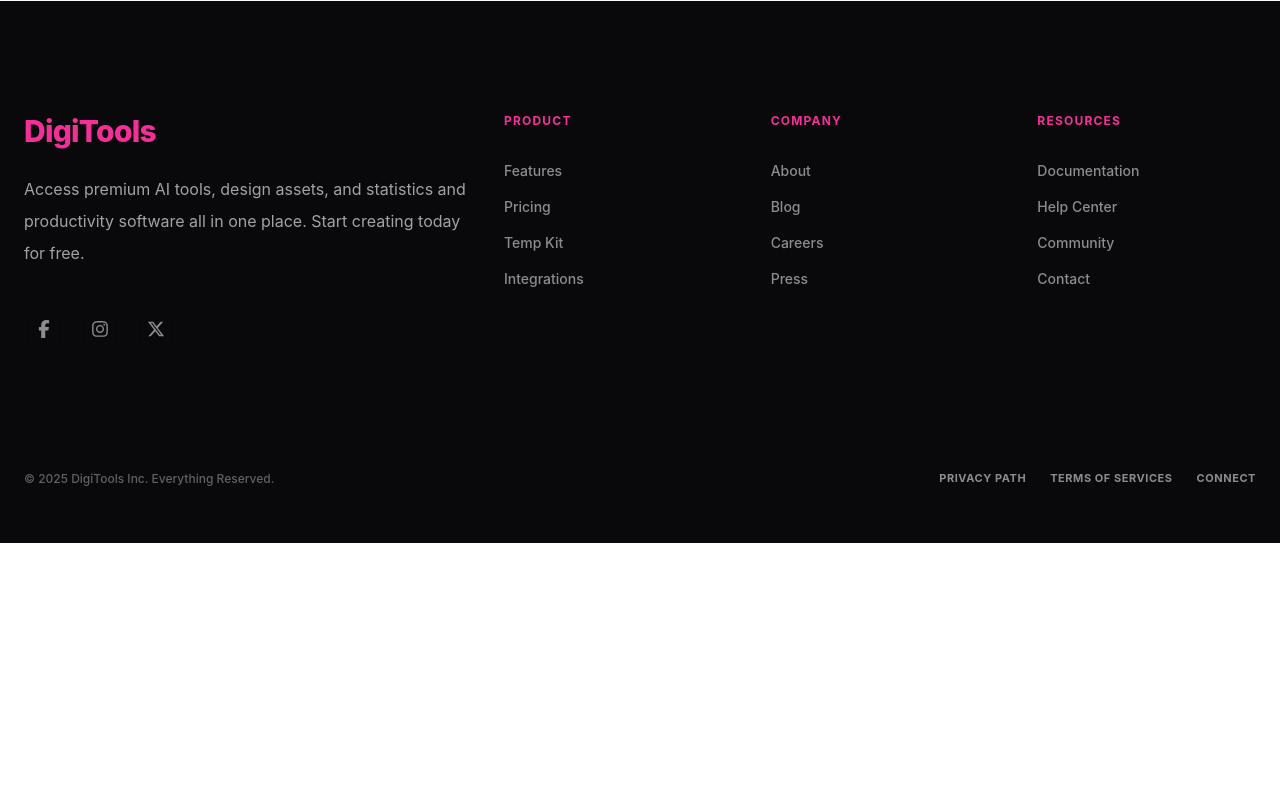
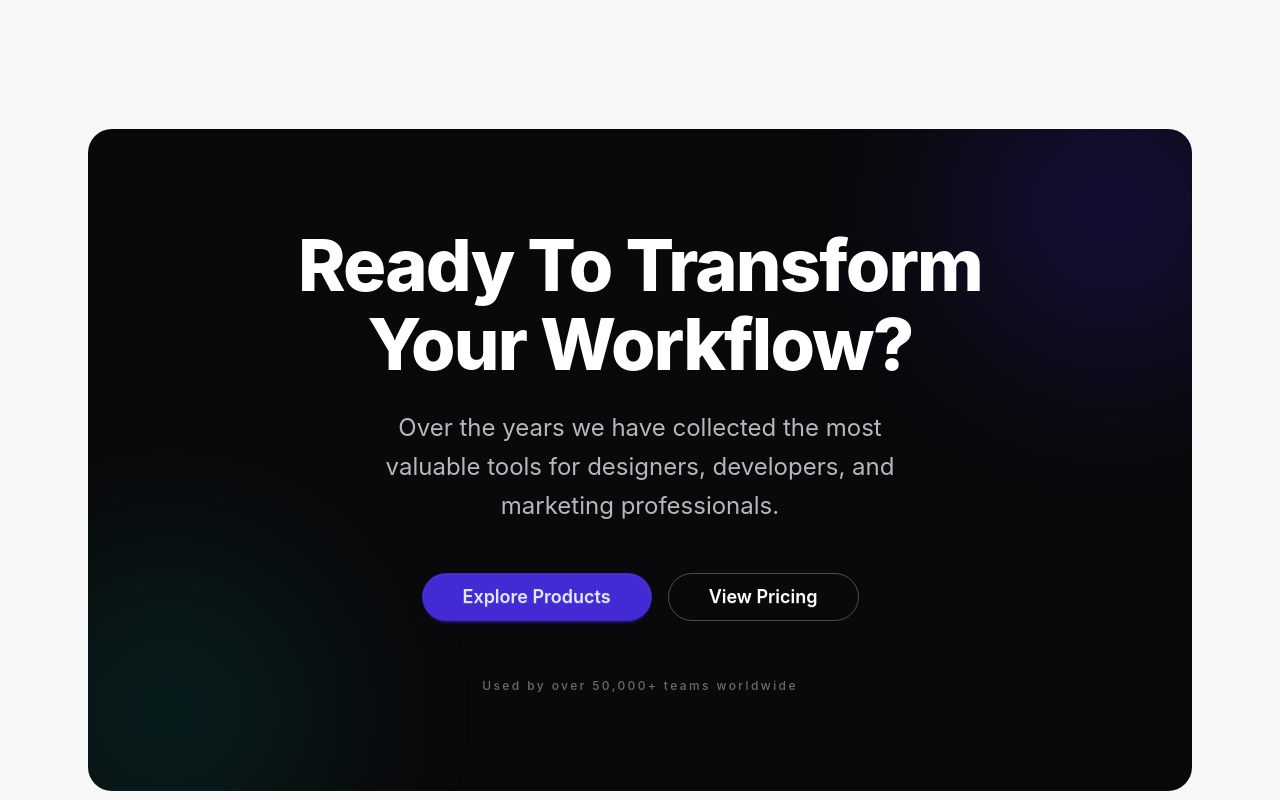
Before and after one commit to sadatrahman3/B13-A6-DigiTools-Platform, a React (Vite) app: page / in a window 1280 px wide. Shown: the part 5520-6320 px from the top of the page. Before the commit the page ends 6063 px from the top, so only its background shows below. Built offline with nearby package versions, Linux system fonts and the light colour scheme.

Commit message:
add CTA section and complete Footer integration

```diff
--- a/src/App.jsx
+++ b/src/App.jsx
@@ -8,6 +8,7 @@ import Stats from './components/Stats';
 import Tools from './components/Tools';
 import Steps from './components/Steps';
 import Pricing from './components/Pricing';
+import CTA from './components/CTA';
 import Footer from './components/Footer';
 
 export default function App() {
@@ -41,7 +42,7 @@ export default function App() {
   };
 
   return (
-    <div className="min-h-screen bg-base-100">
+    <div className="min-h-screen bg-base-100 selection:bg-primary/20">
       <ToastContainer position="bottom-right" autoClose={2000} />
 
       <Navbar cartCount={cart.length} onCartClick={handleCartClick} />
@@ -57,9 +58,9 @@ export default function App() {
           activeTab={activeTab}
           setActiveTab={setActiveTab}
         />
-        {/* New sections added below */}
         <Steps />
         <Pricing />
+        <CTA />
       </main>
 
       <Footer />
--- a/src/components/CTA.jsx
+++ b/src/components/CTA.jsx
@@ -0,0 +1,37 @@
+
+const WorkFlowCTA = () => {
+  return (
+    <section className="bg-base-200 py-16 sm:py-24 lg:py-32">
+      <div className="max-w-6xl mx-auto px-6">
+        <div className="relative z-0 overflow-hidden rounded-2xl md:rounded-3xl bg-neutral p-8 sm:p-16 md:p-24 text-center ring-1 ring-white/10 shadow-inner">
+
+          <div className="absolute -right-20 -top-20 h-80 w-80 rounded-full bg-primary/20 blur-[80px] pointer-events-none"></div>
+          <div className="absolute -left-20 -bottom-20 h-80 w-80 rounded-full bg-accent/10 blur-[80px] pointer-events-none"></div>
+
+          <h2 className="relative z-20 text-white text-4xl sm:text-6xl lg:text-7xl font-extrabold tracking-tight mb-6 leading-[1.1]">
+            Ready To Transform <br className="hidden md:block"/> Your Workflow?
+          </h2>
+
+          <p className="relative z-20 mx-auto max-w-xl text-neutral-content/80 text-base sm:text-lg lg:text-2xl mb-12 font-normal leading-relaxed">
+            Over the years we have collected the most valuable tools for designers, developers, and marketing professionals.
+          </p>
+
+          <div className="relative z-20 flex flex-col sm:flex-row items-center justify-center gap-4">
+            <button className="btn btn-primary btn-md sm:btn-lg px-8 sm:px-10 rounded-full w-full sm:w-auto hover:brightness-110 transition-all active:scale-95">
+              Explore Products
+            </button>
+            <button className="btn btn-outline btn-md sm:btn-lg border-neutral-content/30 text-white px-8 sm:px-10 rounded-full w-full sm:w-auto hover:bg-white/5 transition-all active:scale-95">
+              View Pricing
+            </button>
+          </div>
+
+          <div className="relative z-20 mt-14 text-white/40 text-[12px] font-medium tracking-[0.2em]">
+            Used by over 50,000+ teams worldwide
+          </div>
+        </div>
+      </div>
+    </section>
+  );
+};
+
+export default WorkFlowCTA;
```
